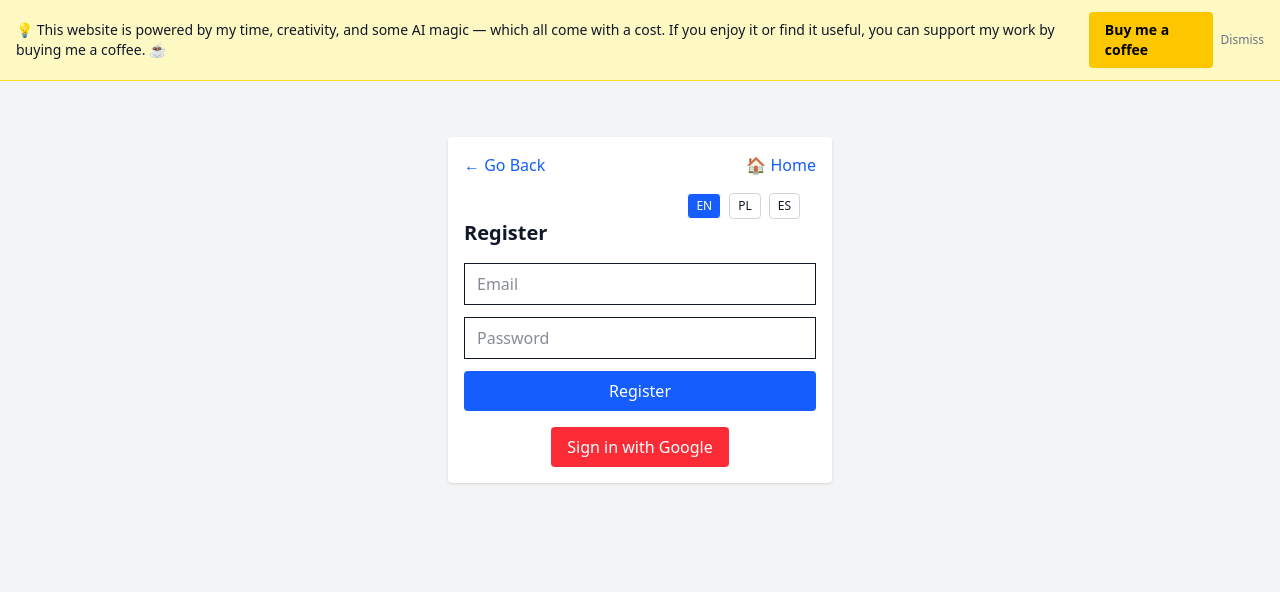
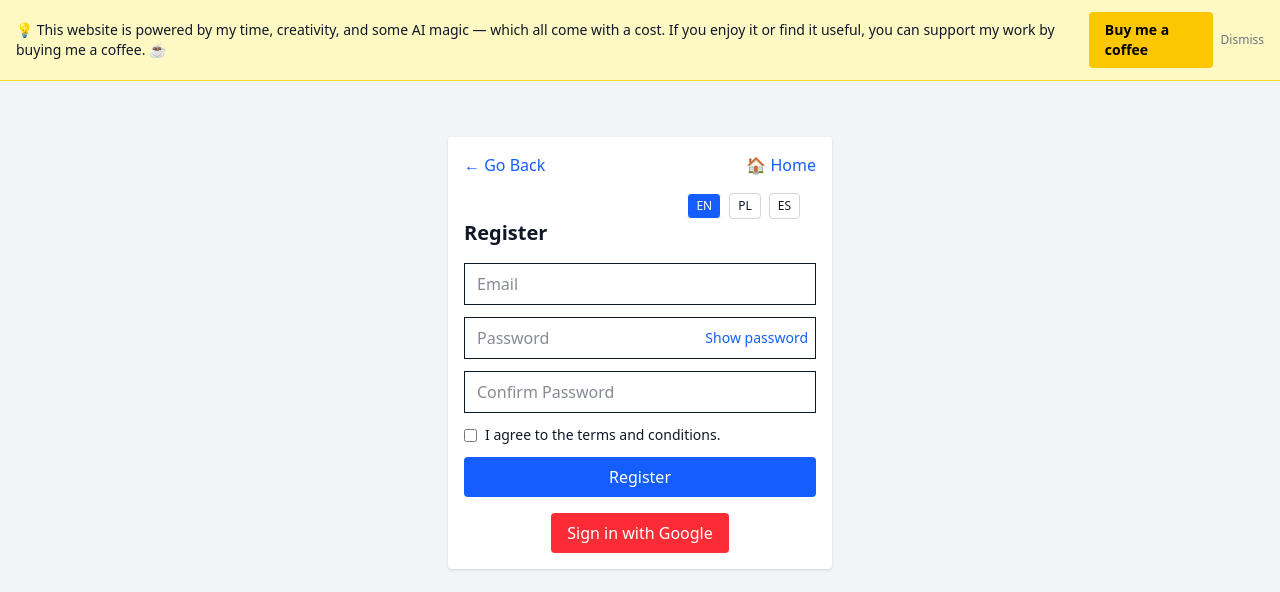
Before and after one commit to Ania58/Pronunciation-App-Frontend, a React (Vite) app: page /register in a window 1280 px wide. Shown: the top 592 px of the page. Built offline with nearby package versions, Linux system fonts and the light colour scheme; no server answers.

Commit message:
Enhance Register form with password validation, confirm password, show/hide toggle, and terms agreement checkbox; update translations in EN/PL/ES

```diff
--- a/src/auth/Register.tsx
+++ b/src/auth/Register.tsx
@@ -8,19 +8,42 @@ import LanguageSwitcher from "../components/LanguageSwitcher";
 const Register = () => {
   const [email, setEmail] = useState("");
   const [password, setPassword] = useState("");
+  const [confirmPassword, setConfirmPassword] = useState("");
+  const [showPassword, setShowPassword] = useState(false);
+  const [acceptTerms, setAcceptTerms] = useState(false);
   const [message, setMessage] = useState("");
 
   const { t } = useTranslation();
+  const navigate = useNavigate();
 
-  const navigate = useNavigate();
+  const validatePassword = (password: string) => {
+    return /^(?=.*[A-Z])(?=.*\d)(?=.*[\W_]).{8,}$/.test(password);
+  };
 
   const handleRegister = async (e: React.FormEvent) => {
     e.preventDefault();
+
+    if (!acceptTerms) {
+      setMessage(t("auth.mustAcceptTerms"));
+      return;
+    }
+
+    if (password !== confirmPassword) {
+      setMessage(t("auth.passwordMismatch"));
+      return;
+    }
+
+    if (!validatePassword(password)) {
+      setMessage(t("auth.weakPassword"));
+      return;
+    }
+
     try {
       await registerWithEmail(email, password);
       setMessage(t("auth.registerSuccess"));
       setEmail("");
       setPassword("");
+      setConfirmPassword("");
       setTimeout(() => {
         navigate("/");
       }, 1500);
@@ -33,10 +56,10 @@ const Register = () => {
     <div className="p-4 max-w-sm mx-auto bg-white shadow rounded">
       <div className="flex justify-between items-center mb-4">
         <button onClick={() => navigate(-1)} className="text-blue-600 hover:underline cursor-pointer">
-          ← {t('goBack')}
+          ← {t("goBack")}
         </button>
         <Link to="/" className="text-blue-600 hover:underline">
-          🏠 {t('home')}
+          🏠 {t("home")}
         </Link>
       </div>
       <LanguageSwitcher />
@@ -50,14 +73,44 @@ const Register = () => {
           onChange={(e) => setEmail(e.target.value)}
           required
         />
+
+        <div className="relative">
+          <input
+            type={showPassword ? "text" : "password"}
+            placeholder={t("auth.passwordPlaceholder")}
+            className="w-full border px-3 py-2 pr-20"
+            value={password}
+            onChange={(e) => setPassword(e.target.value)}
+            required
+          />
+          <button
+            type="button"
+            onClick={() => setShowPassword(!showPassword)}
+            className="absolute right-2 top-1/2 -translate-y-1/2 text-sm text-blue-600 hover:underline cursor-pointer"
+          >
+            {showPassword ? t("auth.hidePassword") : t("auth.showPassword")}
+          </button>
+        </div>
+
         <input
-          type="password"
-          placeholder={t("auth.passwordPlaceholder")}
+          type={showPassword ? "text" : "password"}
+          placeholder={t("auth.confirmPasswordPlaceholder")}
           className="w-full border px-3 py-2"
-          value={password}
-          onChange={(e) => setPassword(e.target.value)}
+          value={confirmPassword}
+          onChange={(e) => setConfirmPassword(e.target.value)}
           required
         />
+
+        <label className="flex items-center space-x-2 text-sm">
+          <input
+            type="checkbox"
+            checked={acceptTerms}
+            onChange={() => setAcceptTerms(!acceptTerms)}
+            className="accent-blue-600"
+          />
+          <span>{t("auth.agreeToTerms")}</span>
+        </label>
+
         <button
           type="submit"
           className="w-full bg-blue-600 text-white py-2 rounded hover:bg-blue-700 cursor-pointer"
@@ -65,7 +118,8 @@ const Register = () => {
           {t("auth.registerButton")}
         </button>
       </form>
-      {message && <p className="mt-4 text-sm">{message}</p>}
+
+      {message && <p className="mt-4 text-sm text-center">{message}</p>}
       <GoogleSignInButton />
     </div>
   );
--- a/src/i18n/en/translation.json
+++ b/src/i18n/en/translation.json
@@ -213,17 +213,24 @@
   "register": "Register",
   "login": "Login",
   "logout": "Logout",
-  "registerSuccess": "✅ Registered successfully. You can now log in.",
+  "registerSuccess": "✅ Registered successfully.",
   "loginSuccess": "✅ Logged in successfully.",
   "logoutSuccess": "✅ Logged out successfully.",
   "loginRequired": "Please log in to access this feature.",
   "emailPlaceholder": "Email",
   "passwordPlaceholder": "Password",
+  "confirmPasswordPlaceholder": "Confirm Password",
+  "passwordMismatch": "Passwords do not match.",
+  "weakPassword": "Password must be at least 8 characters long and include 1 uppercase letter, 1 number, and 1 special character.",
+  "mustAcceptTerms": "You must accept the terms and conditions.",
+  "agreeToTerms": "I agree to the terms and conditions.",
   "loginButton": "Login",
   "registerButton": "Register",
   "googleSignIn": "Sign in with Google",
   "googleSuccess": "✅ Signed in with Google successfully.",
-  "errorPrefix": "❌ Error:"
+  "errorPrefix": "❌ Error:",
+  "showPassword": "Show password",
+  "hidePassword": "Hide password"
 }
 
 }
--- a/src/i18n/es/translation.json
+++ b/src/i18n/es/translation.json
@@ -213,17 +213,24 @@
   "register": "Registrarse",
   "login": "Iniciar sesión",
   "logout": "Cerrar sesión",
-  "registerSuccess": "✅ Registro completado. Ya puedes iniciar sesión.",
-  "loginSuccess": "✅ Sesión iniciada correctamente.",
-  "logoutSuccess": "✅ Sesión cerrada correctamente.",
-  "loginRequired": "Inicia sesión para acceder a esta función.",
+  "registerSuccess": "✅ Registro exitoso.",
+  "loginSuccess": "✅ Sesión iniciada con éxito.",
+  "logoutSuccess": "✅ Sesión cerrada con éxito.",
+  "loginRequired": "Por favor inicia sesión para acceder a esta función.",
   "emailPlaceholder": "Correo electrónico",
   "passwordPlaceholder": "Contraseña",
+  "confirmPasswordPlaceholder": "Confirmar contraseña",
+  "passwordMismatch": "Las contraseñas no coinciden.",
+  "weakPassword": "La contraseña debe tener al menos 8 caracteres, incluir 1 mayúscula, 1 número y 1 carácter especial.",
+  "mustAcceptTerms": "Debes aceptar los términos y condiciones.",
+  "agreeToTerms": "Acepto los términos y condiciones.",
   "loginButton": "Iniciar sesión",
   "registerButton": "Registrarse",
   "googleSignIn": "Iniciar sesión con Google",
-  "googleSuccess": "✅ Has iniciado sesión con Google correctamente.",
-  "errorPrefix": "❌ Error:"
+  "googleSuccess": "✅ Sesión iniciada con Google correctamente.",
+  "errorPrefix": "❌ Error:",
+  "showPassword": "Mostrar contraseña",
+  "hidePassword": "Ocultar contraseña"
 }
 
 }
--- a/src/i18n/pl/translation.json
+++ b/src/i18n/pl/translation.json
@@ -214,17 +214,24 @@
   "register": "Zarejestruj się",
   "login": "Zaloguj się",
   "logout": "Wyloguj się",
-  "registerSuccess": "✅ Rejestracja zakończona sukcesem. Możesz się teraz zalogować.",
+  "registerSuccess": "✅ Rejestracja zakończona sukcesem.",
   "loginSuccess": "✅ Zalogowano pomyślnie.",
   "logoutSuccess": "✅ Wylogowano pomyślnie.",
   "loginRequired": "Zaloguj się, aby uzyskać dostęp do tej funkcji.",
-  "emailPlaceholder": "E-mail",
+  "emailPlaceholder": "Email",
   "passwordPlaceholder": "Hasło",
+  "confirmPasswordPlaceholder": "Potwierdź hasło",
+  "passwordMismatch": "Hasła nie są takie same.",
+  "weakPassword": "Hasło musi mieć co najmniej 8 znaków i zawierać 1 wielką literę, 1 cyfrę i 1 znak specjalny.",
+  "mustAcceptTerms": "Musisz zaakceptować regulamin.",
+  "agreeToTerms": "Akceptuję regulamin.",
   "loginButton": "Zaloguj się",
   "registerButton": "Zarejestruj się",
   "googleSignIn": "Zaloguj się przez Google",
-  "googleSuccess": "✅ Pomyślnie zalogowano przez Google.",
-  "errorPrefix": "❌ Błąd:"
+  "googleSuccess": "✅ Zalogowano przez Google pomyślnie.",
+  "errorPrefix": "❌ Błąd:",
+  "showPassword": "Pokaż hasło",
+  "hidePassword": "Ukryj hasło"
 }
 
 }
```
